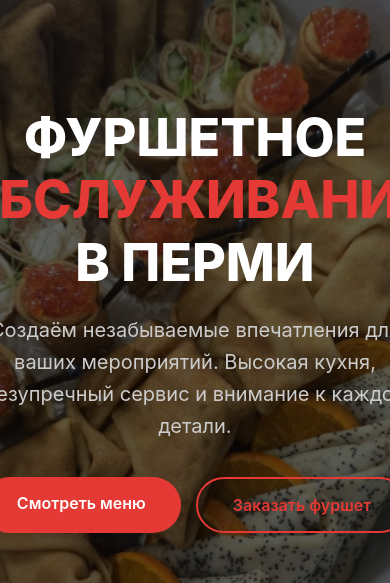
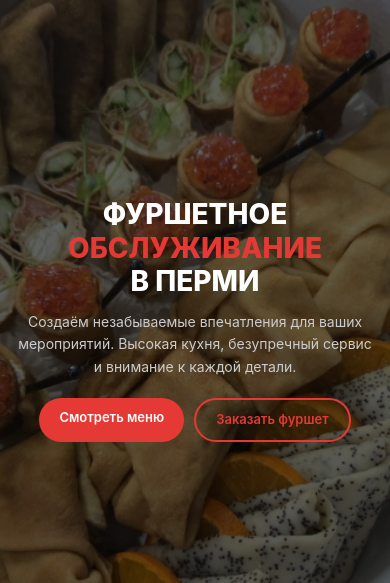
Before and after one commit to oabaturov-ops/furshet-perm, a Next.js app: page / in a window 390 px wide. Shown: the part 102-685 px from the top of the page. Built offline with nearby package versions, Linux system fonts and the light colour scheme.

Commit message:
mobile responsive hero

```diff
--- a/src/app/page.tsx
+++ b/src/app/page.tsx
@@ -180,6 +180,14 @@ function Nav({ cartItems, onOpenCart }: { cartItems: CartItem[]; onOpenCart: ()
    ============================================ */
 function Hero() {
   const [currentSlide, setCurrentSlide] = useState(0);
+  const [isMobile, setIsMobile] = useState(false);
+
+  useEffect(() => {
+    const check = () => setIsMobile(window.innerWidth < 768);
+    check();
+    window.addEventListener('resize', check);
+    return () => window.removeEventListener('resize', check);
+  }, []);
 
   useEffect(() => {
     const timer = setInterval(() => {
@@ -193,8 +201,8 @@ function Hero() {
       id="home"
       style={{
         position: "relative",
-        height: "100vh",
-        minHeight: 600,
+        height: isMobile ? "100svh" : "100vh",
+        minHeight: isMobile ? 500 : 600,
         display: "flex",
         alignItems: "center",
         justifyContent: "center",
@@ -202,7 +210,6 @@ function Hero() {
         overflow: "hidden",
       }}
     >
-      {/* Карусель фото с параллаксом */}
       {heroImages.map((img, i) => (
         <div
           key={img}
@@ -212,14 +219,13 @@ function Hero() {
             backgroundImage: `url('${img}')`,
             backgroundSize: "cover",
             backgroundPosition: "center",
-            backgroundAttachment: "fixed",
+            backgroundAttachment: isMobile ? "scroll" : "fixed",
             opacity: currentSlide === i ? 1 : 0,
             transition: "opacity 1.5s ease-in-out",
           }}
         />
       ))}
 
-      {/* Тёмный оверлей */}
       <div style={{
         position: "absolute",
         inset: 0,
@@ -227,15 +233,14 @@ function Hero() {
         zIndex: 1,
       }} />
 
-      {/* Контент */}
       <div style={{
         position: "relative",
         zIndex: 2,
         maxWidth: 800,
-        padding: "0 20px",
+        padding: isMobile ? "0 16px" : "0 20px",
       }}>
         <h1 style={{
-          fontSize: 52,
+          fontSize: isMobile ? 28 : 52,
           fontWeight: 800,
           color: "#fff",
           margin: 0,
@@ -246,9 +251,9 @@ function Hero() {
           <br />в Перми
         </h1>
         <p style={{
-          fontSize: 20,
+          fontSize: isMobile ? 14 : 20,
           color: "#ccc",
-          marginTop: 20,
+          marginTop: isMobile ? 12 : 20,
           lineHeight: 1.6,
           maxWidth: 600,
           marginLeft: "auto",
@@ -257,15 +262,15 @@ function Hero() {
           Создаём незабываемые впечатления для ваших мероприятий.
           Высокая кухня, безупречный сервис и внимание к каждой детали.
         </p>
-        <div style={{ marginTop: 35, display: "flex", gap: 15, justifyContent: "center", flexWrap: "wrap" }}>
+        <div style={{ marginTop: isMobile ? 20 : 35, display: "flex", gap: isMobile ? 10 : 15, justifyContent: "center", flexWrap: "wrap" }}>
           <a href="#menu" style={{
             display: "inline-block",
             backgroundColor: "#e53935",
             color: "#fff",
             textDecoration: "none",
-            padding: "14px 35px",
+            padding: isMobile ? "10px 20px" : "14px 35px",
             borderRadius: 30,
-            fontSize: 16,
+            fontSize: isMobile ? 13 : 16,
             fontWeight: 600,
           }}>
             Смотреть меню
@@ -275,9 +280,9 @@ function Hero() {
             border: "2px solid #e53935",
             color: "#e53935",
             textDecoration: "none",
-            padding: "14px 35px",
+            padding: isMobile ? "10px 20px" : "14px 35px",
             borderRadius: 30,
-            fontSize: 16,
+            fontSize: isMobile ? 13 : 16,
             fontWeight: 600,
           }}>
             Заказать фуршет
@@ -285,10 +290,9 @@ function Hero() {
         </div>
       </div>
 
-      {/* Точки-индикаторы карусели */}
       <div style={{
         position: "absolute",
-        bottom: 40,
+        bottom: isMobile ? 20 : 40,
         left: "50%",
         transform: "translateX(-50%)",
         zIndex: 2,
@@ -312,7 +316,6 @@ function Hero() {
         ))}
       </div>
 
-      {/* Красная полоса снизу */}
       <div style={{
         position: "absolute",
         bottom: 0,
```
